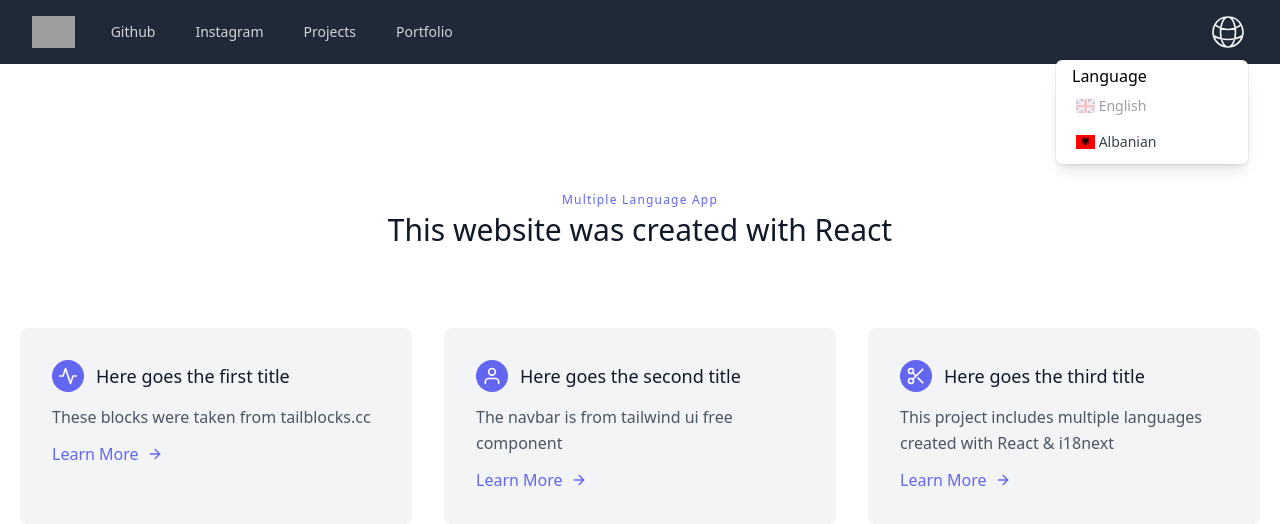
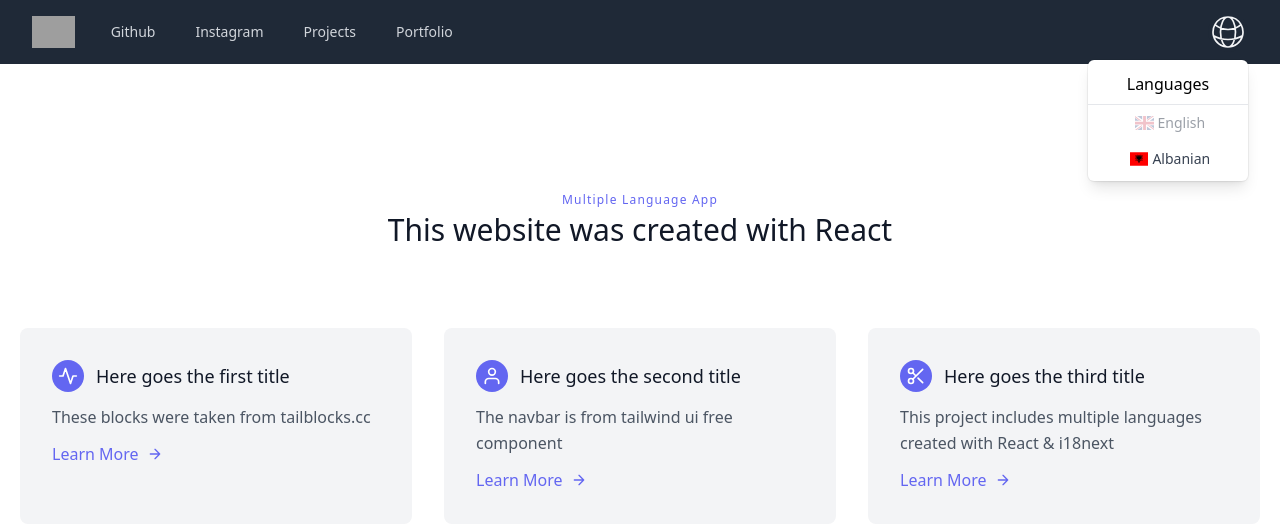
Before and after one commit to Jertt/i18next-react, a React (Create React App) app: page / in a window 1280 px wide. Both pictures are taken after a click on the button "Open user menu". Shown: the top 524 px of the page. Built offline with nearby package versions, Linux system fonts and the light colour scheme; grey boxes are pictures that could not be loaded; a web font is replaced by a local one.

Commit message:
translated the dropdown menu too

```diff
--- a/package.json
+++ b/package.json
@@ -9,7 +9,6 @@
     "@testing-library/jest-dom": "^5.16.5",
     "@testing-library/react": "^13.3.0",
     "@testing-library/user-event": "^13.5.0",
-    "flag-icon-css": "^4.1.7",
     "flag-icons": "^6.6.6",
     "i18next": "^21.9.1",
     "i18next-browser-languagedetector": "^6.1.5",
--- a/public/assets/locales/en/translation.json
+++ b/public/assets/locales/en/translation.json
@@ -2,8 +2,10 @@
     "app_title": "Multi Language App",
     "Projects": "Projects",
     "Portfolio": "Portfolio",
+    "English": "English",
+    "Albanian": "Albanian",
     "Multiple": "Multiple Language App",
-    "Language": "Language",
+    "Language": "Languages",
     "UpperTitle": "Multiple Language App",
     "Title": "This website was created with React",
     "CardTitle1": "Here goes the first title",
--- a/public/assets/locales/sq/translation.json
+++ b/public/assets/locales/sq/translation.json
@@ -2,8 +2,10 @@
     "app_title": "Web Aplikacioni shumëgjuhësh",
     "Projects": "Projektet",
     "Portfolio": "Portfolio",
+    "English": "Anglisht",
+    "Albanian": "Shqip",
     "Multiple": "Aplikacioni i shumë gjuhëve",
-    "Language": "Gjuhe",
+    "Language": "Gjuhët",
     "UpperTitle": "Aplikacioni i shumë gjuhëve",
     "Title": "Kjo web faqe është krijuar me React dhe i18next",
     "CardTitle1": "Këtu shkon titulli i parë",
--- a/src/components/Navbar.jsx
+++ b/src/components/Navbar.jsx
@@ -12,18 +12,18 @@ function classNames(...classes) {
   return classes.filter(Boolean).join(' ')
 }
 
-const languages = [
-    {
-      code: 'en',
-      name: 'English',
-      country_code: 'gb'
-    },
-  {
-    code: 'sq',
-    name: 'Albanian',
-    country_code: 'al'
-  },
-]
+// const languages = [
+//     {
+//       code: 'en',
+//       name: 'English',
+//       country_code: 'gb'
+//     },
+//   {
+//     code: 'sq',
+//     name: 'Albanian',
+//     country_code: 'al'
+//   },
+// ]
 
 const GlobeIcon = () => (
 <svg xmlns="http://www.w3.org/2000/svg" fill="none" viewBox="0 0 24 24" strokeWidth={1} stroke="currentColor" className='w-10 h-10 stroke-gray-100'>
@@ -33,9 +33,23 @@ const GlobeIcon = () => (
 )
 
 export default function Navbar() {
+  const { t } = useTranslation();
+
+  const languages = [
+    {
+      code: 'en',
+      name: t('English'),
+      country_code: 'gb'
+    },
+  {
+    code: 'sq',
+    name: t('Albanian'),
+    country_code: 'al'
+  },
+]
+
     const currentLanguageCode = cookies.get('i18next') || 'en'
     const currentLanguage = languages.find((l) => l.code === currentLanguageCode)
-    const { t } = useTranslation();
 
     useEffect(() => {
       console.log('Setting page stuff')
@@ -123,14 +137,14 @@ export default function Navbar() {
                     leaveFrom="transform opacity-100 scale-100"
                     leaveTo="transform opacity-0 scale-95"
                   >
-                            <Menu.Items className="origin-top-right absolute right-0 mt-2 w-48 rounded-md shadow-lg py-1 bg-white ring-1 ring-black ring-opacity-5 focus:outline-none">
-                              <span className='p-4'>{t('Language')}</span>
+                            <Menu.Items className="origin-top-right absolute right-0 mt-2 w-40 rounded-md shadow-lg py-1 bg-white ring-1 ring-black ring-opacity-5 focus:outline-none">
+                              <span className='p-2 border-b-[1px] flex justify-center'>{t('Language')}</span>
                               {languages.map(({ code, name, country_code }) => (
                                 <Menu.Item>
                                   {({ active }) => (
                                     <button key={country_code}
                                       onClick={() => i18next.changeLanguage(code)}
-                                      className={classNames(active ? 'bg-gray-100' : '', 'block px-4 py-2 text-sm text-gray-700')}
+                                      className={classNames(active ? 'bg-gray-100' : '', 'block px-4 py-2 text-sm text-gray-700 w-full')}
                                       disabled={code === currentLanguageCode}
                                       style={{ opacity: code === currentLanguageCode ? 0.5 : 1}}
                                       >
```
Also changed, not shown: 1 other file (tests, documents, lock files or other folders).
